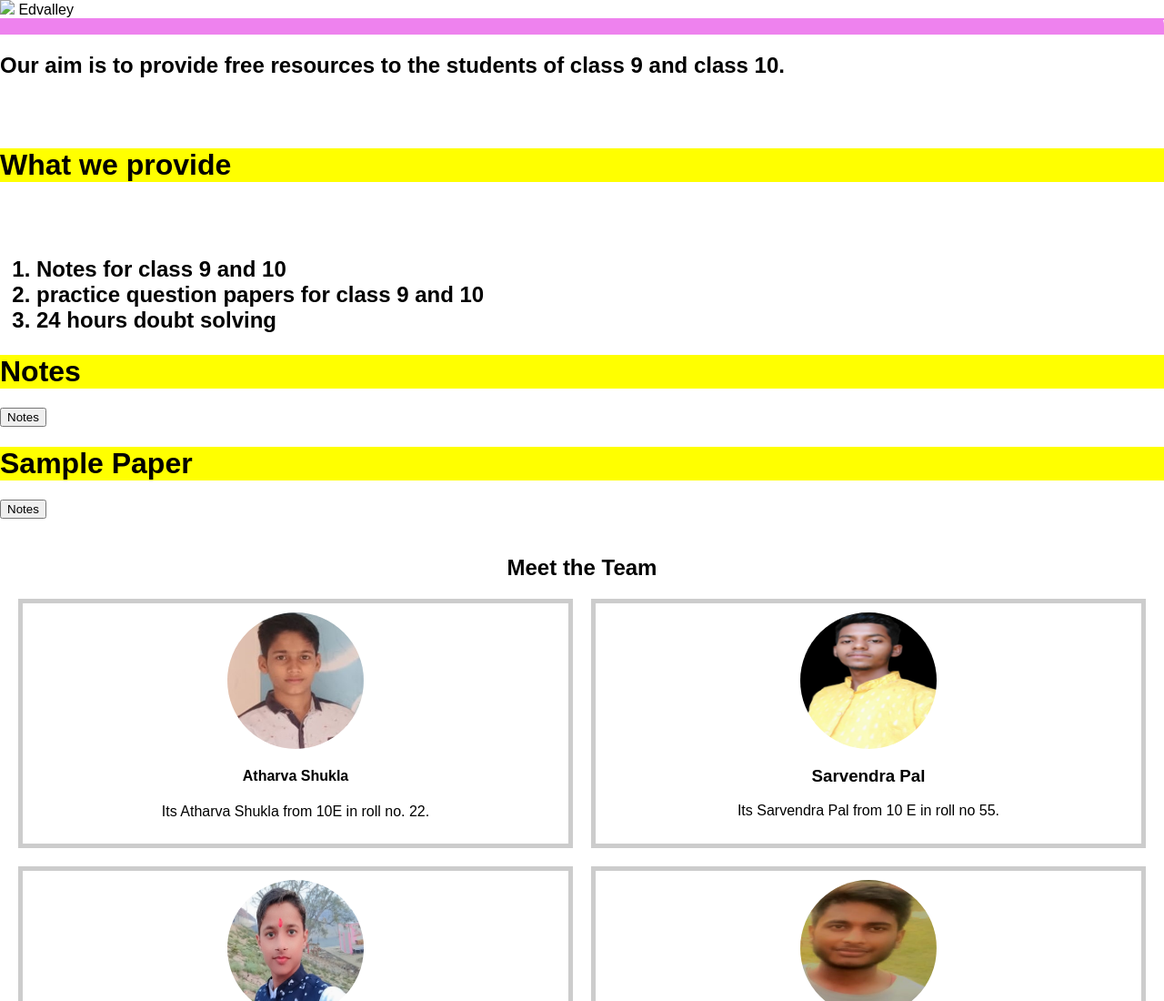
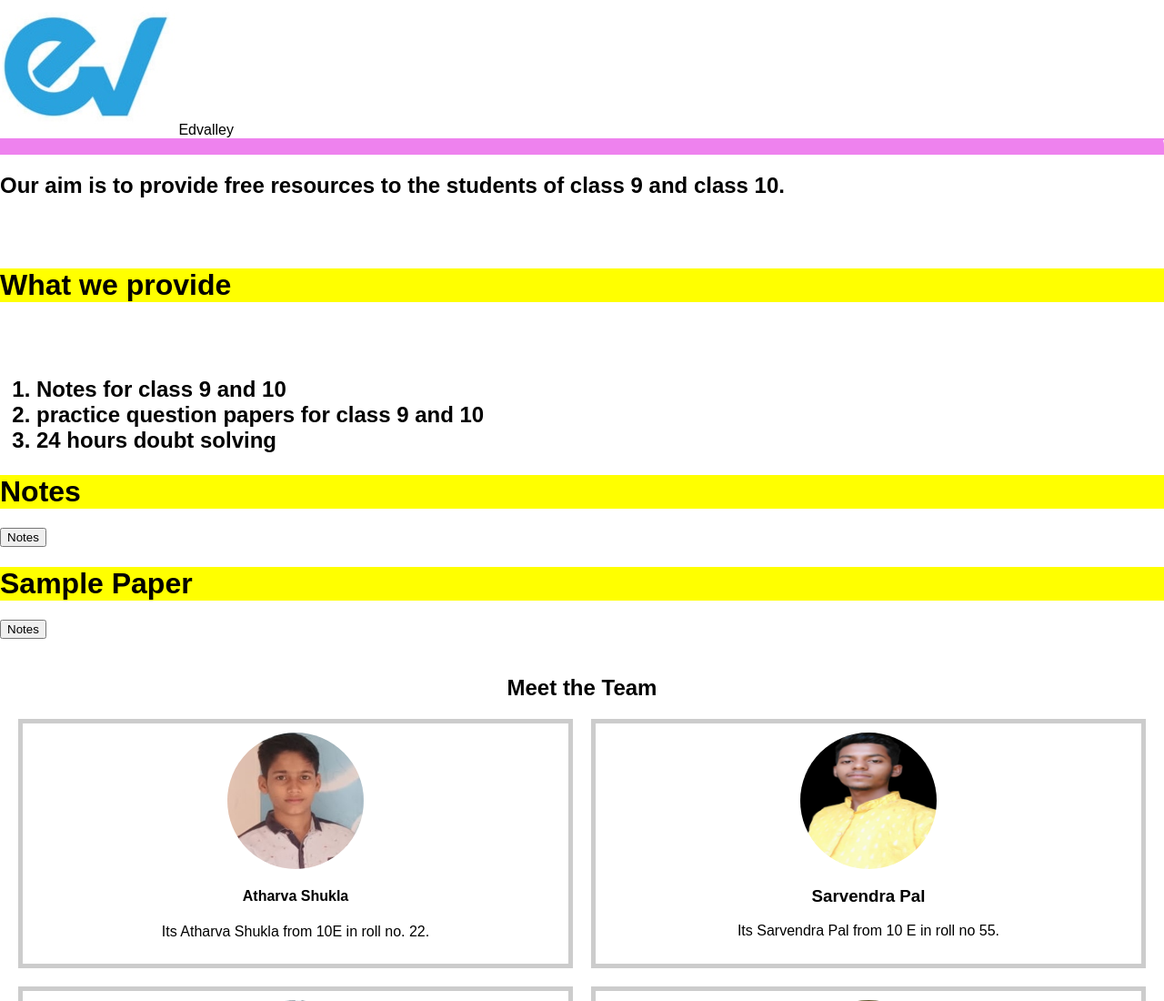
Before and after one commit to AtharvaSh/resources, a plain HTML site: page index.html in a window 1280 px wide. Shown: the top 1100 px of the page at 91% size. Drawn offline with Linux system fonts and the light colour scheme.

Commit message:
Update index.html

```diff
--- a/index.html
+++ b/index.html
@@ -124,8 +124,11 @@ body {
 
 
 <div class="main">
-    <img src="#">
+    <img src="ev.jpg">
     Edvalley
+    <div class="sidemain">
+
+    </div>
 </div>
 
 
```
